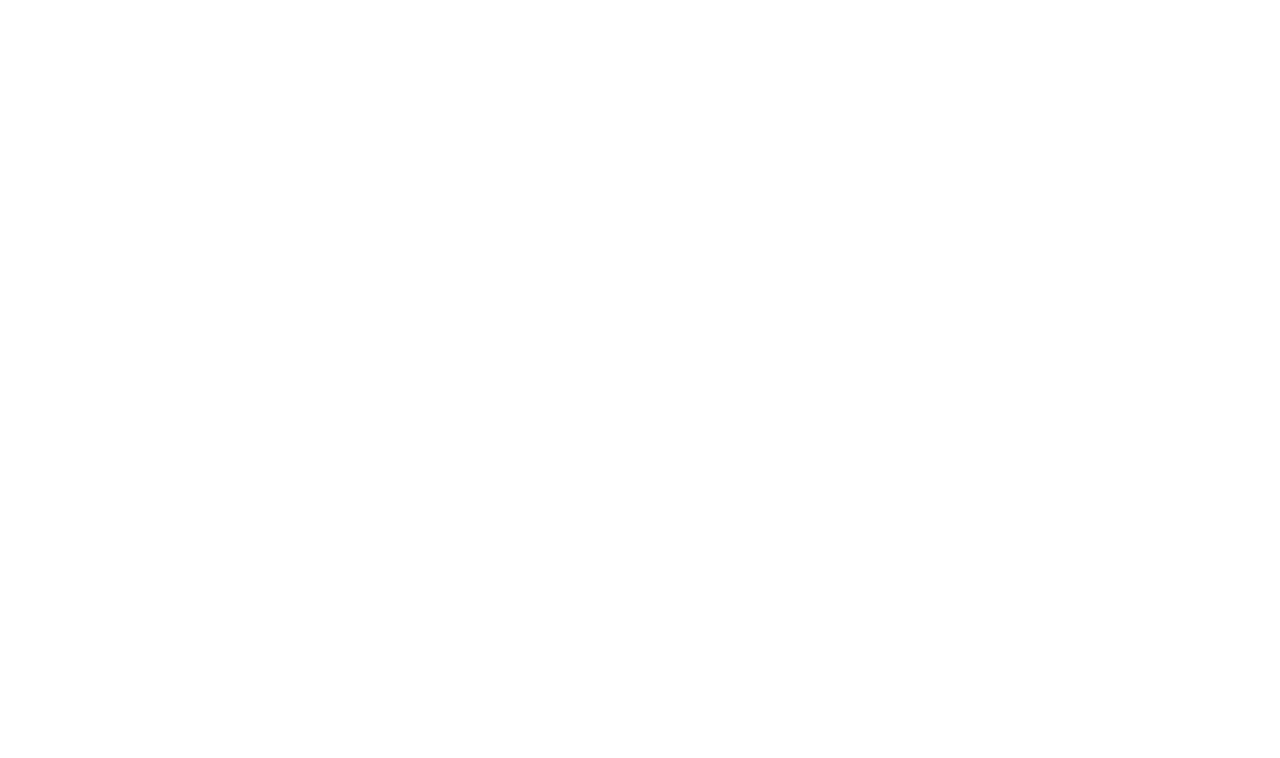
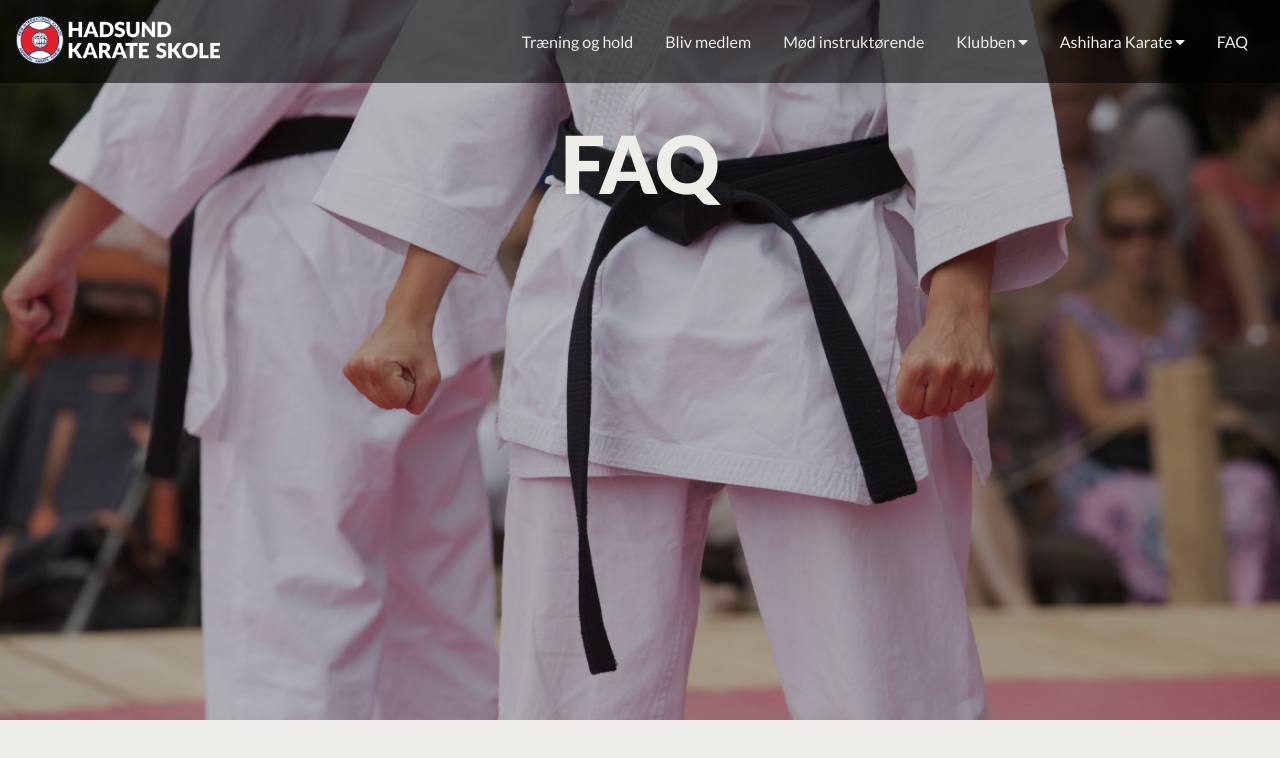
Before and after one commit to benj4627/AHSprojekt, a plain HTML site: page html/faq.html in a window 1280 px wide. Drawn offline with Linux system fonts and the light colour scheme.

Commit message:
started faq page

```diff
--- a/assets/css/styles.css
+++ b/assets/css/styles.css
@@ -126,3 +126,14 @@ ul {
 
 
 /* Sub nav */
+
+/* FAQ styles */
+
+.faqheroBackgroundImg {
+    height: 90vh;
+    background-image:linear-gradient( rgba(0, 0, 0, 0.25), rgba(0, 0, 0, 0.25)), url(../images/faqDekstop.jpg);
+    background-size: 90vh;
+    background-position: center;
+    background-repeat: no-repeat;
+    background-size: cover;
+}
--- a/html/faq.html
+++ b/html/faq.html
@@ -0,0 +1,78 @@
+<!DOCTYPE html>
+<html lang="en">
+  <head>
+    <meta charset="UTF-8" />
+    <meta name="viewport" content="width=device-width, initial-scale=1.0" />
+    <title>FAQ</title>
+    <meta
+      name="description"
+      content="Få svar på det oftest stillede spørgsmål her"
+    />
+    <link rel="stylesheet" href="../assets/css/styles.css" />
+    <link
+      rel="stylesheet"
+      href="https://cdnjs.cloudflare.com/ajax/libs/font-awesome/4.7.0/css/font-awesome.min.css"
+    />
+  </head>
+  <body>
+    <div class="faqheroBackgroundImg">
+      <header class="header">
+        <nav class="navContainer">
+          <a href="index.html" class="logo">
+            <img
+              src="../assets/images/HadsundKarateSkole_logoer/HadsundKarateSkole_logo_hvid_600px.png"
+              alt="HKS logo"
+            />
+          </a>
+          <ul class="menu">
+            <li><a href="#">Træning og hold</a></li>
+            <li><a href="#">Bliv medlem</a></li>
+            <li><a href="#">Mød instruktørende</a></li>
+            <li>
+              <a href="#">Klubben <i class="fa fa-caret-down"></i></a>
+            </li>
+            <!-- <li class="subNav">
+              <p class="subNavBtn">Klubben<i class="fa fa-caret-down"></i></p>
+              <div class="subnavContent">
+                <a href="#">Klubbens historie</a>
+                <a href="#">Nyheder</a>
+                <a href="#">Værdier og karate etikette</a>
+                <a href="#">Event kalender</a>
+                <a href="#">Udstyr</a>
+                <a href="#">Støt Klubben</a>
+                <a href="#">Bestyrelse</a>
+                <a href="#">Vedtægter</a>
+              </div>
+            </li> -->
+            <li>
+              <a href="#">Ashihara Karate <i class="fa fa-caret-down"></i></a>
+            </li>
+            <!-- <li class="subNav">
+              <p class="subNavBtn">
+                Ashihara Karate<i class="fa fa-caret-down"></i>
+              </p>
+              <div class="subnavContent">
+                <a href="#">Om Ashihara karate</a>
+                <a href="#">Bæltegrader og graduering</a>
+                <a href="#">Konkurrence</a>
+              </div>
+            </li> -->
+            <li><a href="#">FAQ</a></li>
+          </ul>
+        </nav>
+
+        <div class="heroTextContainer">
+          <div class="heroTitle"><h1>FAQ</h1></div>
+        </div>
+      </header>
+    </div>
+
+    <!-- Main content -->
+    <!-- <main>
+      <article>
+        <h1>Some content</h1>
+        <p>More Content</p>
+      </article>
+    </main> -->
+  </body>
+</html>
```
